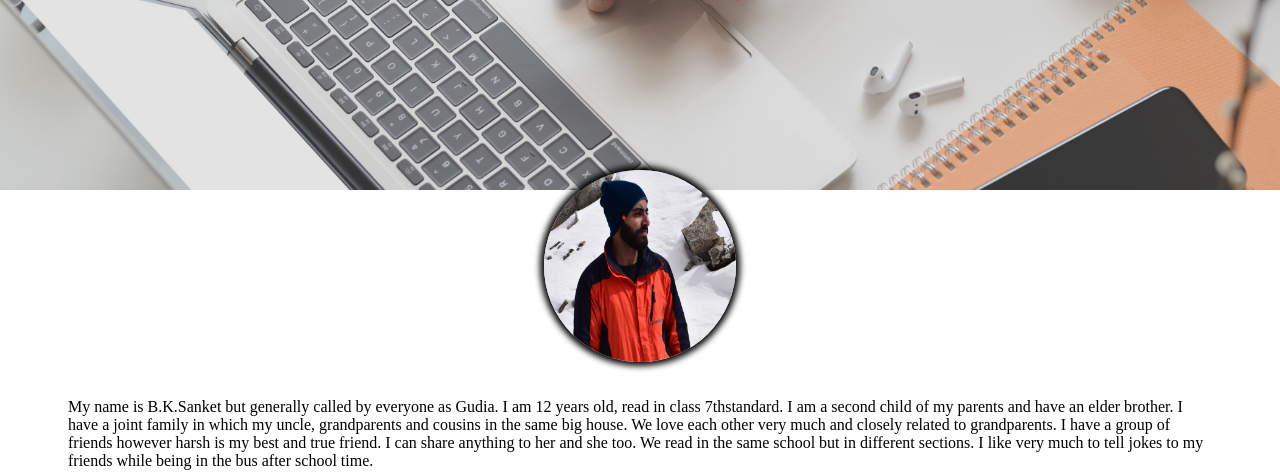
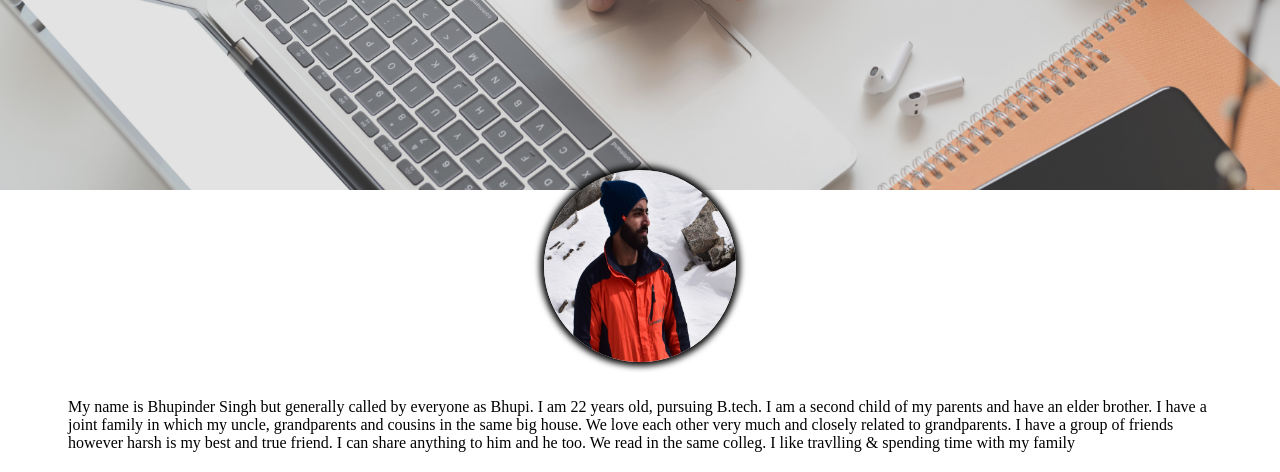
Before and after one commit to Bhupi5629/resume, a plain HTML site: page index.html in a window 1280 px wide. Shown: the part 334-806 px from the top of the page. Drawn offline with Linux system fonts and the light colour scheme.

Commit message:
Update index.html

```diff
--- a/index.html
+++ b/index.html
@@ -77,7 +77,13 @@
 
 			</div>
 			<p id="about-me">
-				My name is B.K.Sanket but generally called by everyone as Gudia. I am 12 years old, read in class 7thstandard. I am a second child of my parents and have an elder brother. I have a joint family in which my uncle, grandparents and cousins in the same big house. We love each other very much and closely related to grandparents. I have a group of friends however harsh is my best and true friend. I can share anything to her and she too. We read in the same school but in different sections. I like very much to tell jokes to my friends while being in the bus after school time.
+				My name is Bhupinder Singh but generally called by everyone as Bhupi. I am 22 years old, pursuing B.tech.
+				I am a second child of my parents and have an elder brother.
+				I have a joint family in which my uncle, grandparents and cousins in the same big house.
+				We love each other very much and closely related to grandparents.
+				I have a group of friends however harsh is my best and true friend.
+				I can share anything to him and he too. We read in the same colleg.
+				I like travlling & spending time with my family
 
 				<p>
 		</section>
```
